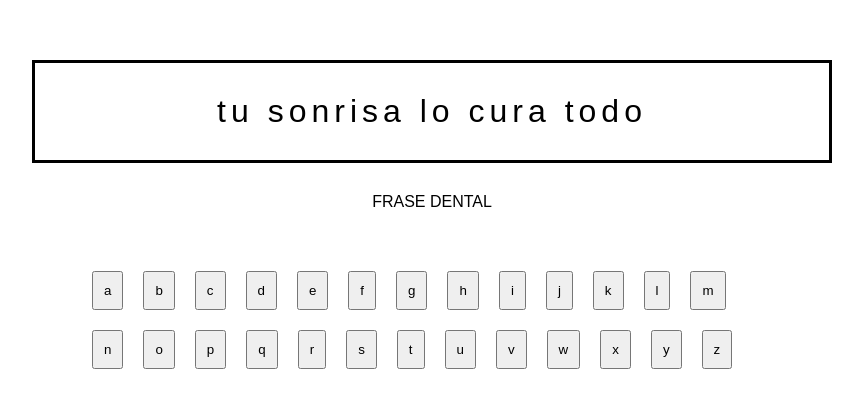
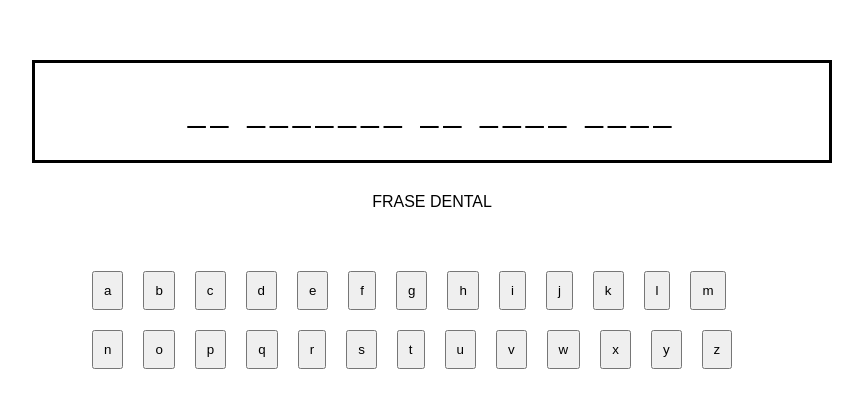
Before and after one commit to lukaszprotosawicki/programacion-orientada-objetos-games, a website with bundled scripts: page explorer-hangman/index.html in a window 1280 px wide. Shown: the whole page, without its empty margins (208-1071 px from the left). Built offline with nearby package versions, Linux system fonts and the light colour scheme.

Commit message:
add quotes, mixed changes game.js

```diff
--- a/explorer-hangman/app/Game.js
+++ b/explorer-hangman/app/Game.js
@@ -1,3 +1,5 @@
+import { Quote } from "./Quotes.js";
+
 class Game {
   quotes = [
     {
@@ -31,7 +33,7 @@ class Game {
       Math.floor(Math.random() * this.quotes.length)
     ];
     this.categoryWrapper.innerHTML = category;
-    this.wordWrapper.innerHTML = text;
+    this.quote = new Quote(text);
   }
 
   guess(letter) {
@@ -49,5 +51,15 @@ class Game {
   }
   start() {
     this.drawLetters();
+    const content = this.quote.getContent();
+    console.log(content);
+    this.wordWrapper.innerHTML = content;
   }
 }
+const game = new Game({
+  lettersWrapper: document.getElementById("letters"),
+  categoryWrapper: document.getElementById("category"),
+  wordWrapper: document.getElementById("word"),
+  outpuWrapper: document.getElementById("output"),
+});
+game.start();
--- /dev/null
+++ b/explorer-hangman/app/Quotes.js
@@ -0,0 +1,16 @@
+export class Quote {
+  constructor(text) {
+    this.text = text;
+  }
+  getContent() {
+    let content = "";
+    for (const char of this.text) {
+      if (char !== " ") {
+        content += "_";
+      } else {
+        content += " ";
+      }
+    }
+    return content;
+  }
+}
--- a/explorer-hangman/index.html
+++ b/explorer-hangman/index.html
@@ -14,16 +14,10 @@
         <div id="category"></div>
         <div id="letters"></div>
     </section>
-    <script src="app/Game.js" type="text/javascript"></script>
-    <script>
-        const game = new Game({
-            lettersWrapper: document.getElementById("letters"),
-            categoryWrapper: document.getElementById("category"),
-            wordWrapper: document.getElementById("word"),
-            outpuWrapper: document.getElementById("output")
-        });
-        game.start();
+    <script src="app/Game.js" type="module"></script>
 
-    </script>
+
+
+
 </body>
 </html>
```
